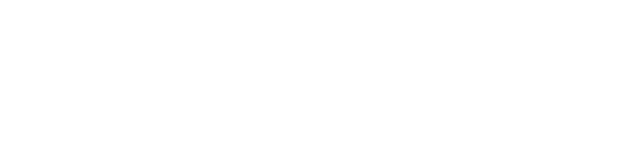
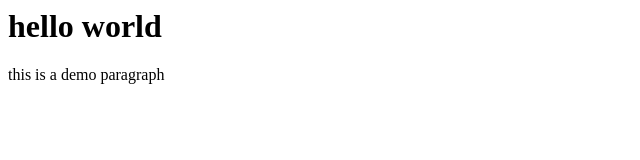
Before and after one commit to saisubhash9/bootstrap, a website: page index.html in a window 1280 px wide. Shown: the whole page, without its empty margins (0-640 px from the left). Drawn offline with Linux system fonts and the light colour scheme.

Commit message:
lite-server

```diff
--- a/index.html
+++ b/index.html
@@ -1,5 +1,9 @@
 <html>
-<head>
-<title>hello</title>
-</head>
+    <head>
+        <title>hello</title>
+    </head>
+    <body>
+        <h1>hello world</h1>
+        <p>this is a demo paragraph</p>
+    </body>
 </html>
```
Also changed, not shown: package.json (added, +24 -0 lines), 2 other files.
